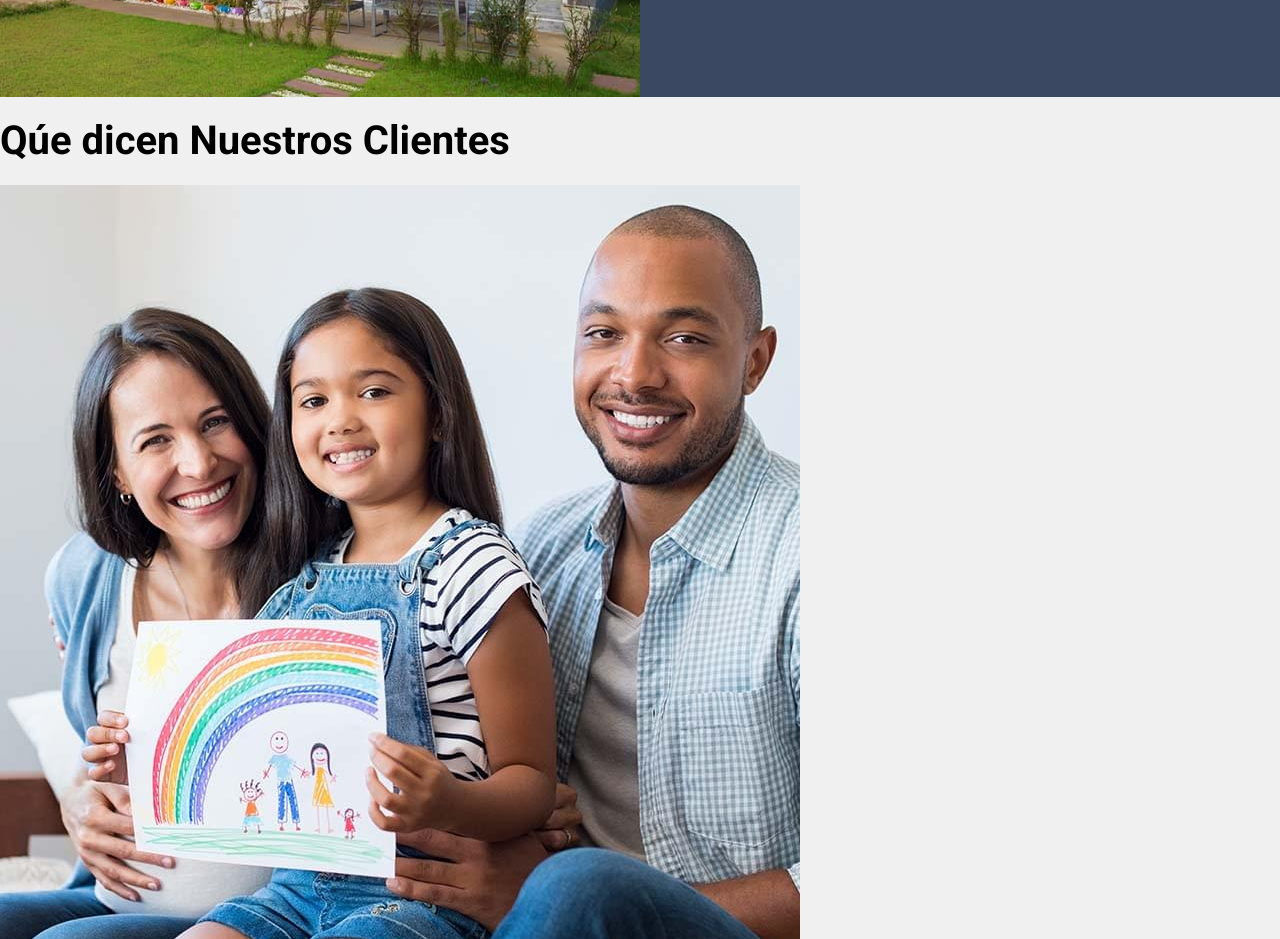
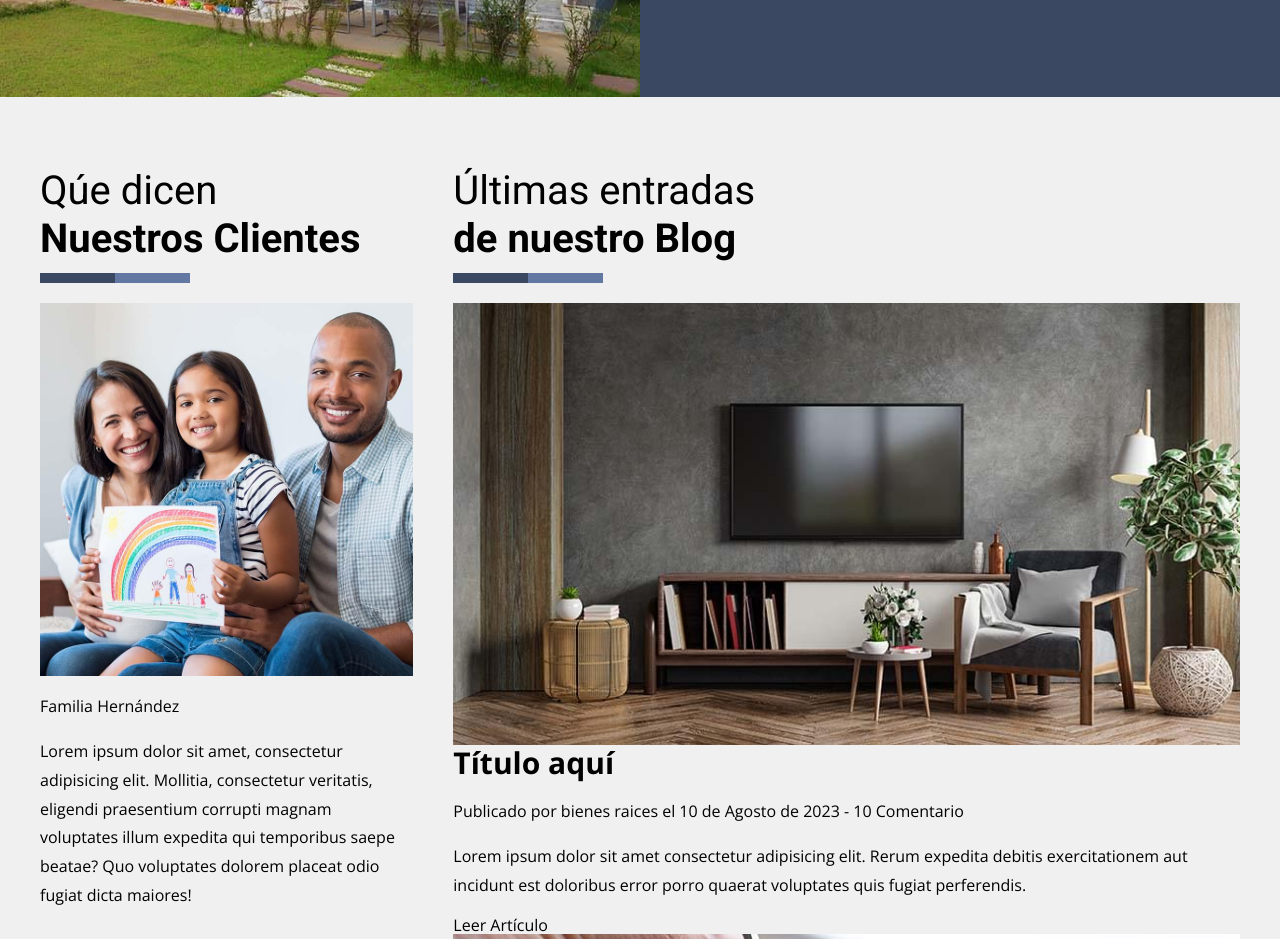
Before and after one commit to juanjopareja/real-estate-web, a website: page index.html in a window 1280 px wide. Shown: the part 2559-3498 px from the top of the page. Drawn offline with nearby package versions, Linux system fonts and the light colour scheme.

Commit message:
Add comments and blog section heading css

```diff
--- a/index.html
+++ b/index.html
@@ -124,7 +124,7 @@
         </div>
     </section>
 
-    <div class="comments-blog">
+    <div class="comments-blog container">
         <section class="comments-blog__comments">
             <h2 class="comments-blog__heading">Qúe dicen <span>Nuestros Clientes</span></h2>
 
--- a/src/scss/base/_mixins.scss
+++ b/src/scss/base/_mixins.scss
@@ -54,11 +54,15 @@
     grid-template-columns: repeat($columns, 1fr);
 }
 
-@mixin heading {
+@mixin heading($lineBreak: false) {
     font-weight: 400;
 
     span {
         font-weight: 700;
+
+        @if($lineBreak) {
+            display: block;
+        }
     }
 
     &:after {
--- /dev/null
+++ b/src/scss/ui/content/_comments-blog.scss
@@ -0,0 +1,20 @@
+@use 'base/variables' as var;
+@use 'base/mixins' as mix;
+
+.comments-blog {
+    margin-top: 5rem;
+
+    @include mix.desktop {
+        @include mix.grid(3, 4rem);
+    }
+
+    &__blog {
+        @include mix.desktop{
+            grid-column: 2 / 4;
+        }
+    }
+
+    &__heading {
+        @include mix.heading(true);
+    }
+}
--- a/src/scss/ui/content/_index.scss
+++ b/src/scss/ui/content/_index.scss
@@ -1,2 +1,3 @@
 @forward 'properties';
 @forward 'outstanding';
+@forward 'comments-blog';
```
Also changed, not shown: build/css/app.css, 1 other file.
